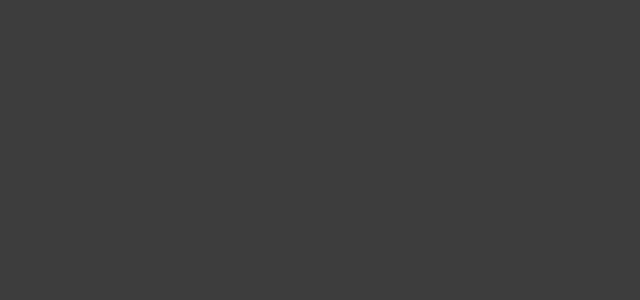
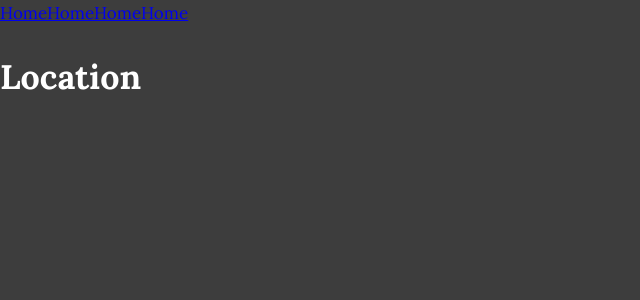
Before and after one commit to Dimonch1k/githup_pages_test, a React (Create React App) app: page /#/location in a window 1280 px wide. Shown: the top 300 px of the page, without its empty margins (0-640 px from the left). Built offline with nearby package versions, Linux system fonts and the light colour scheme.

Commit message:
Deploy project to gh_pages

```diff
--- a/src/components/about-us/AboutUs.jsx
+++ b/src/components/about-us/AboutUs.jsx
@@ -0,0 +1,9 @@
+const AboutUs = () => {
+  return (
+    <div>
+      <h1>About Us</h1>
+    </div>
+  );
+};
+
+export default AboutUs;
--- a/src/components/header/Header.jsx
+++ b/src/components/header/Header.jsx
@@ -3,13 +3,14 @@ import { NavLink } from "react-router-dom";
 
 const Header = () => {
   return (
-    <div className="header">
-      <header className="haader">
-        <nav>
-          <NavLink to="/"></NavLink>
-        </nav>
-      </header>
-    </div>
+    <header className="header">
+      <nav>
+        <NavLink to="/">Home</NavLink>
+        <NavLink to="/">Home</NavLink>
+        <NavLink to="/">Home</NavLink>
+        <NavLink to="/">Home</NavLink>
+      </nav>
+    </header>
   );
 };
 
--- a/src/components/leskivdo/LeskivDO.jsx
+++ b/src/components/leskivdo/LeskivDO.jsx
@@ -15,6 +15,8 @@ const LeskivDO = () => {
         <AboutUs />
         <ContactUs />
         <Location />
+
+        <h1>LeskivDO</h1>
       </div>
     </div>
   );
--- a/src/components/location/Location.jsx
+++ b/src/components/location/Location.jsx
@@ -1,11 +1,11 @@
-import React from 'react';
+import React from "react";
 
 const Location = () => {
-    return (
-        <div>
-
-        </div>
-    );
-}
+  return (
+    <div>
+      <h1>Location</h1>
+    </div>
+  );
+};
 
 export default Location;
```
Also changed, not shown: src/components/footer/Footer.jsx (+6 -8 lines).
